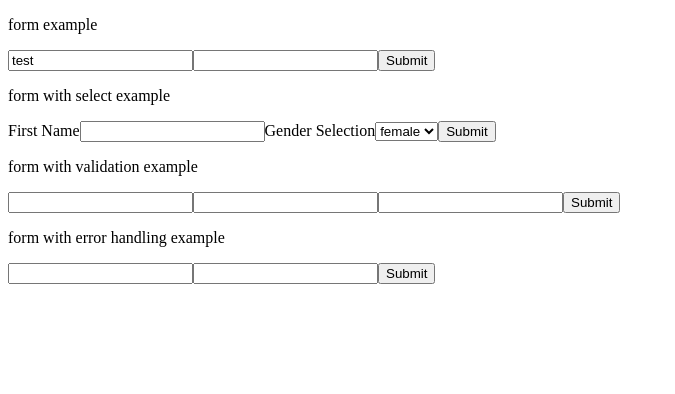
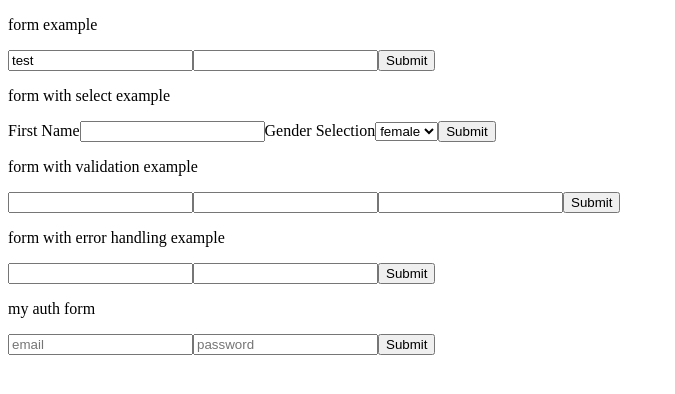
Before and after one commit to LizKa2091/react-query-hook-form-demo, a React (Create React App) app in the folder frontend/: page / in a window 1280 px wide. Shown: the top 394 px of the page, without its empty margins (0-675 px from the left). Built offline with nearby package versions, Linux system fonts and the light colour scheme.

Commit message:
made form auth validation with react form hook

```diff
--- a/frontend/src/App.tsx
+++ b/frontend/src/App.tsx
@@ -5,6 +5,7 @@ import FormValidationExample from './components/FormValidationExample';
 import FormErrorHandlingExample from './components/FormErrorHandlingExample';
 
 import './App.css';
+import FormAuthValidation from './components/FormAuthValidation';
 
 const App: FC = () => {
    return (
@@ -17,6 +18,8 @@ const App: FC = () => {
          <FormValidationExample />
          <p>form with error handling example</p>
          <FormErrorHandlingExample />
+         <p>my auth form</p>
+         <FormAuthValidation />
       </>
    );
 };
--- /dev/null
+++ b/frontend/src/components/FormAuthValidation.tsx
@@ -0,0 +1,48 @@
+import React, { FC } from "react";
+import { useForm, SubmitHandler } from "react-hook-form";
+
+type IInputs = {
+   email: string,
+   password: string
+};
+
+const FormAuthValidation: FC = () => {
+   const {
+      register,
+      handleSubmit,
+      formState: { errors }
+   } = useForm<IInputs>();
+
+   const onSubmit: SubmitHandler<IInputs> = data => console.log(data);
+
+   return (
+      <form onSubmit={ handleSubmit(onSubmit) }>
+         {/* специально у email type text, чтобы предотвратить дефолтную проверку и протестировать именно кастомную проверку */}
+         <input type='text' placeholder="email" aria-invalid={errors.email ? 'true' : 'false'}
+            {...register('email', {
+               required: "поле email обязательное",
+               pattern: {
+                  value: /^[^\s@]+@[^\s@]+\.[^\s@]+$/, message: 'некорректный формат email'
+               }
+            })}
+         />
+         {errors.email &&
+            <p>ошибка, {errors.email.message}</p>
+         }
+         <input type='password' placeholder="password" aria-invalid={errors.password ? 'true' : 'false'}
+            {...register('password', {
+               required: "поле пароль обязательное",
+               minLength: {
+                  value: 6, message: 'пароль должен быть не короче 6 символов'
+               }
+            })}
+         />
+         {errors.password &&
+            <p>ошибка, {errors.password.message}</p>
+         }
+         <input type="submit" />
+      </form>
+   );
+};
+
+export default FormAuthValidation;
```
